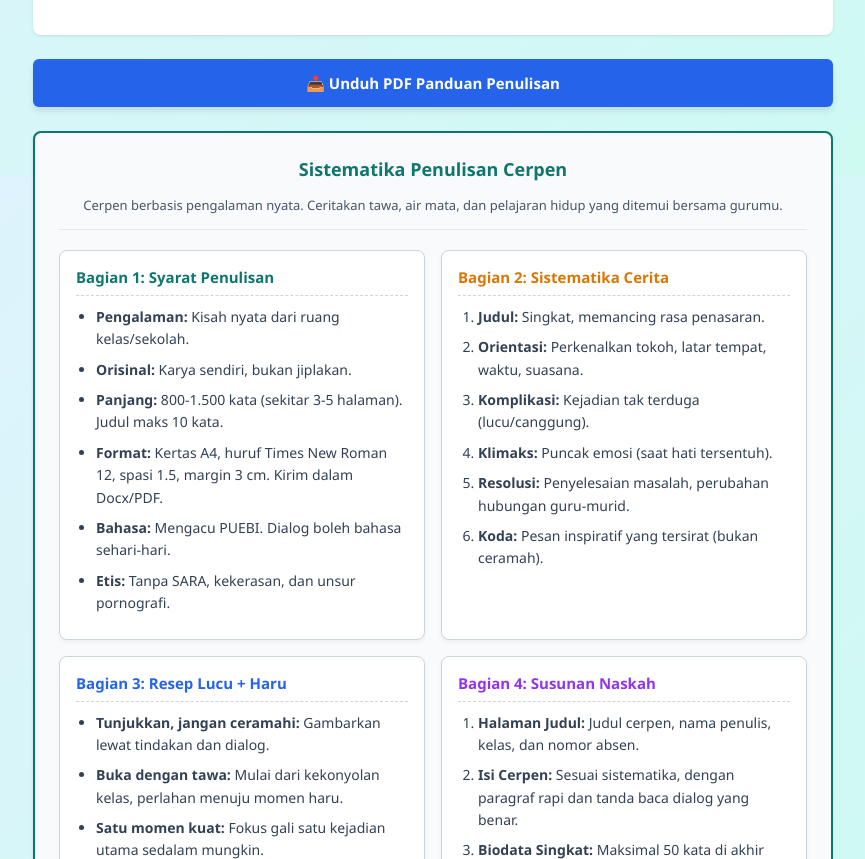
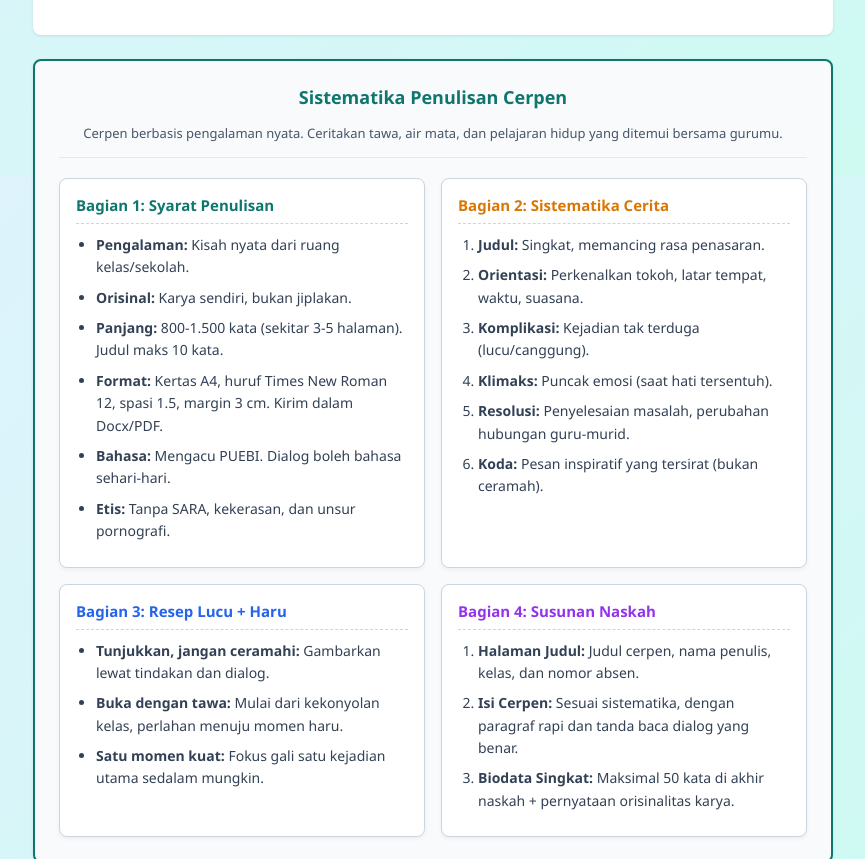
Before and after one commit to topanbramapurnama29/Lentera-murid61, a plain HTML site: page index.html in a window 1280 px wide. Shown: the part 1425-2284 px from the top of the page, without its empty margins (207-1072 px from the left). Drawn offline with Linux system fonts and the light colour scheme.

Commit message:
Update index.html

```diff
--- a/index.html
+++ b/index.html
@@ -123,11 +123,6 @@
                 <p><strong>Target Waktu:</strong> Akhir Nopember</p>
             </div>
         </section>
-
-        <!-- TOMBOL UNDUH PDF PANDUAN -->
-        <div style="text-align: center;">
-            <button onclick="bukaLink('data-urlpanduan')" class="btn btn-blue" style="width: 100%; box-shadow: 0 4px 6px rgba(0,0,0,0.1);">📥 Unduh PDF Panduan Penulisan</button>
-        </div>
 
         <!-- PANDUAN PENULISAN (INFOGRAFIS) -->
         <section style="background-color: #f8fafc; border: 2px solid #0f766e;">
```
